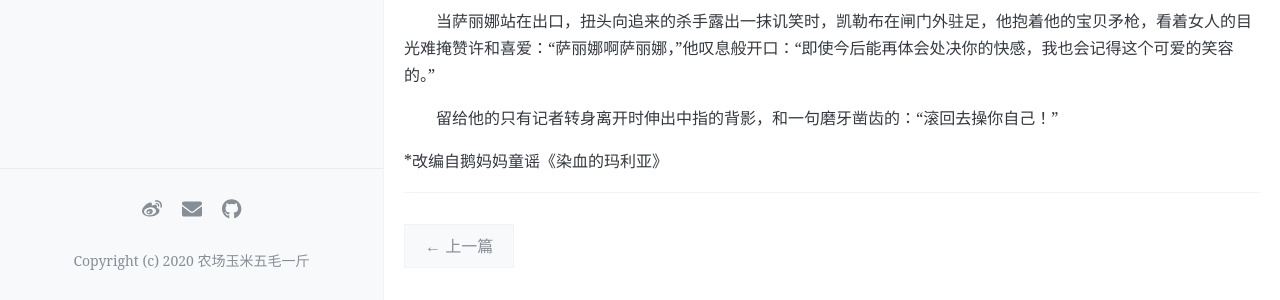
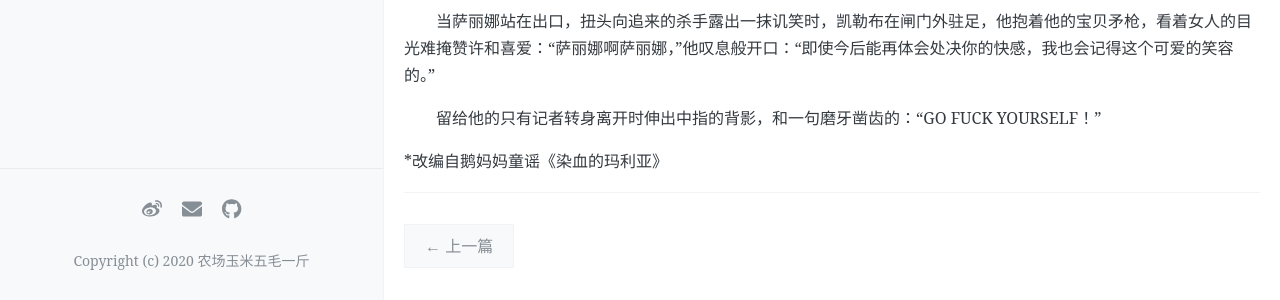
Before and after one commit to cjnoisanf/cjnoisanf, a Jekyll site: the page built from _posts/2020-04-22-zhushibushun.md, in a window 1280 px wide and 900 px high, scrolled down 3118 px. Shown: the part 592-892 px from the top of the window. Built offline with Jekyll 4.4.1, drawn with Linux system fonts in a browser that asks for light colours; comment, search, counter and statistics services are not loaded.

Commit message:
Update 2020-04-22-zhushibushun.md

```diff
--- a/_posts/2020-04-22-zhushibushun.md
+++ b/_posts/2020-04-22-zhushibushun.md
@@ -116,6 +116,6 @@ comments: true
 
 　　当萨丽娜站在出口，扭头向追来的杀手露出一抹讥笑时，凯勒布在闸门外驻足，他抱着他的宝贝矛枪，看着女人的目光难掩赞许和喜爱：“萨丽娜啊萨丽娜，”他叹息般开口：“即使今后能再体会处决你的快感，我也会记得这个可爱的笑容的。”
 
-　　留给他的只有记者转身离开时伸出中指的背影，和一句磨牙凿齿的：“滚回去操你自己！”
+　　留给他的只有记者转身离开时伸出中指的背影，和一句磨牙凿齿的：“GO FUCK YOURSELF！”
 
 *改编自鹅妈妈童谣《染血的玛利亚》
```
